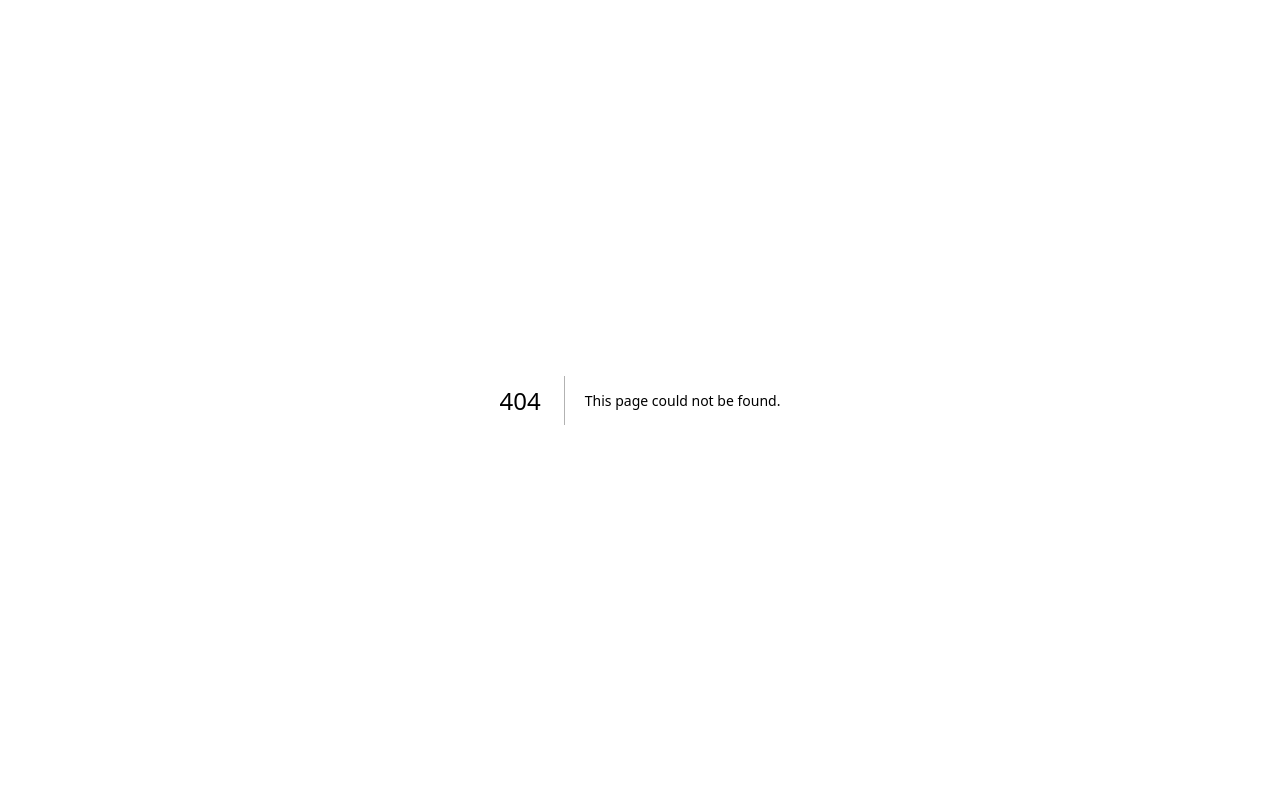
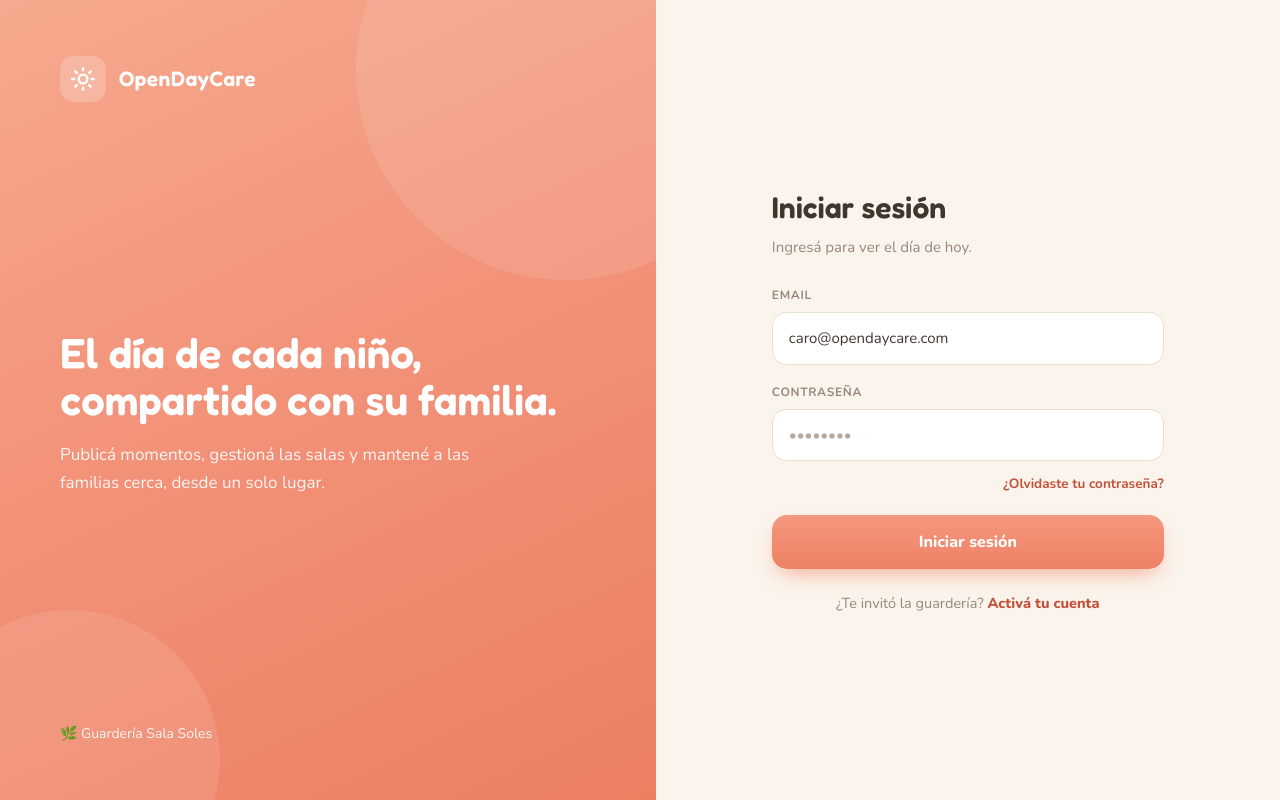
Before and after one commit to jlsantosDev/open-daycare, a Next.js app: page /login in a window 1280 px wide. Before the commit this address had no page. Built offline with nearby package versions, Linux system fonts and the light colour scheme.

Commit message:
03 Step 03-spec

```diff
--- /dev/null
+++ b/app/login/page.tsx
@@ -0,0 +1,14 @@
+import { LoginPanel } from "@/components/LoginPanel/LoginPanel";
+import { LoginForm } from "@/components/LoginForm/LoginForm";
+
+/** Login standalone (sin AppShell): panel corporativo + formulario, grid del mockup. */
+export default function LoginPage() {
+  return (
+    <div className="min-h-screen bg-[#FBF4EC] md:grid md:grid-cols-[1.05fr_1fr]">
+      <LoginPanel />
+      <div className="flex items-center justify-center p-10">
+        <LoginForm />
+      </div>
+    </div>
+  );
+}
```
